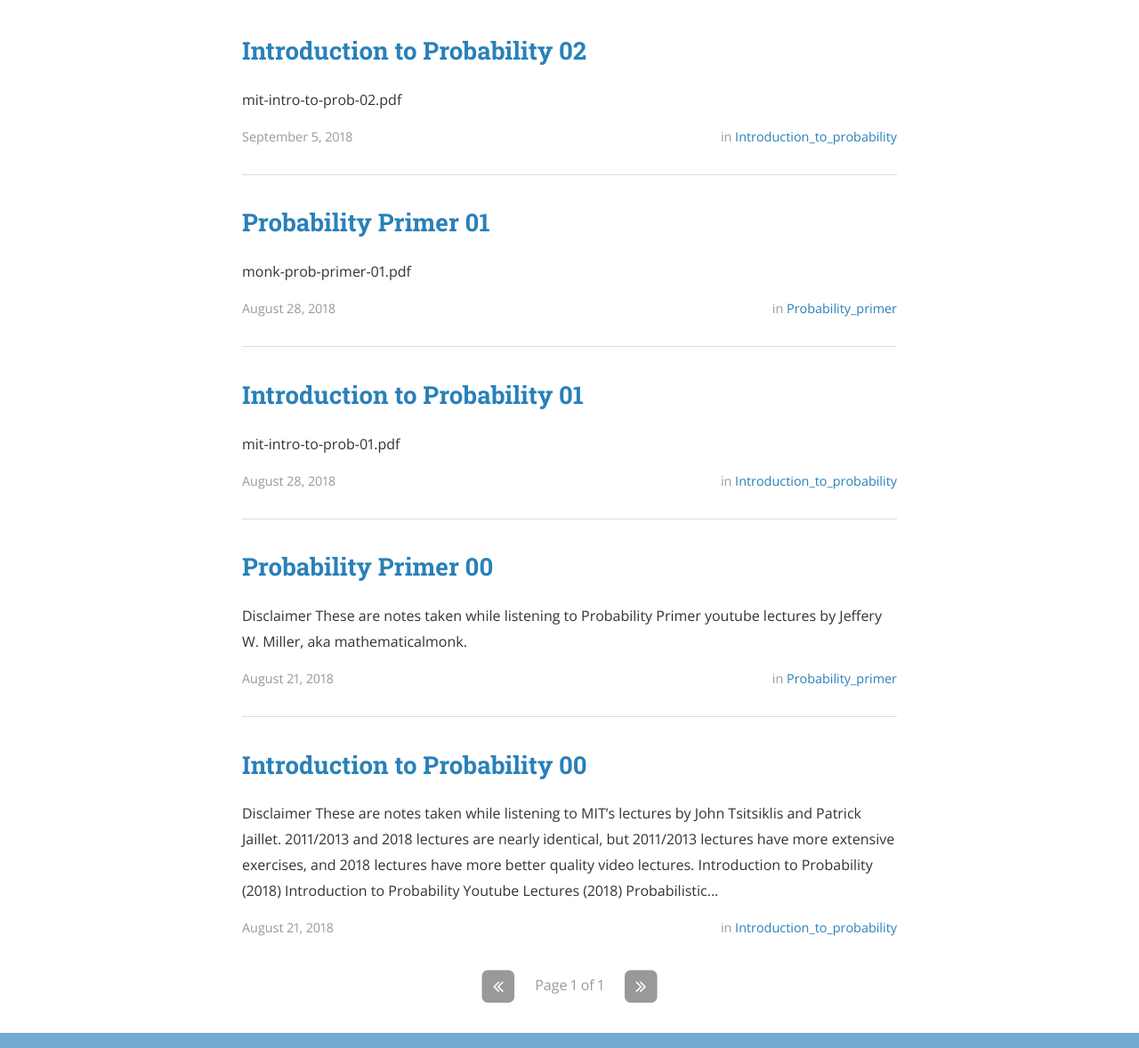
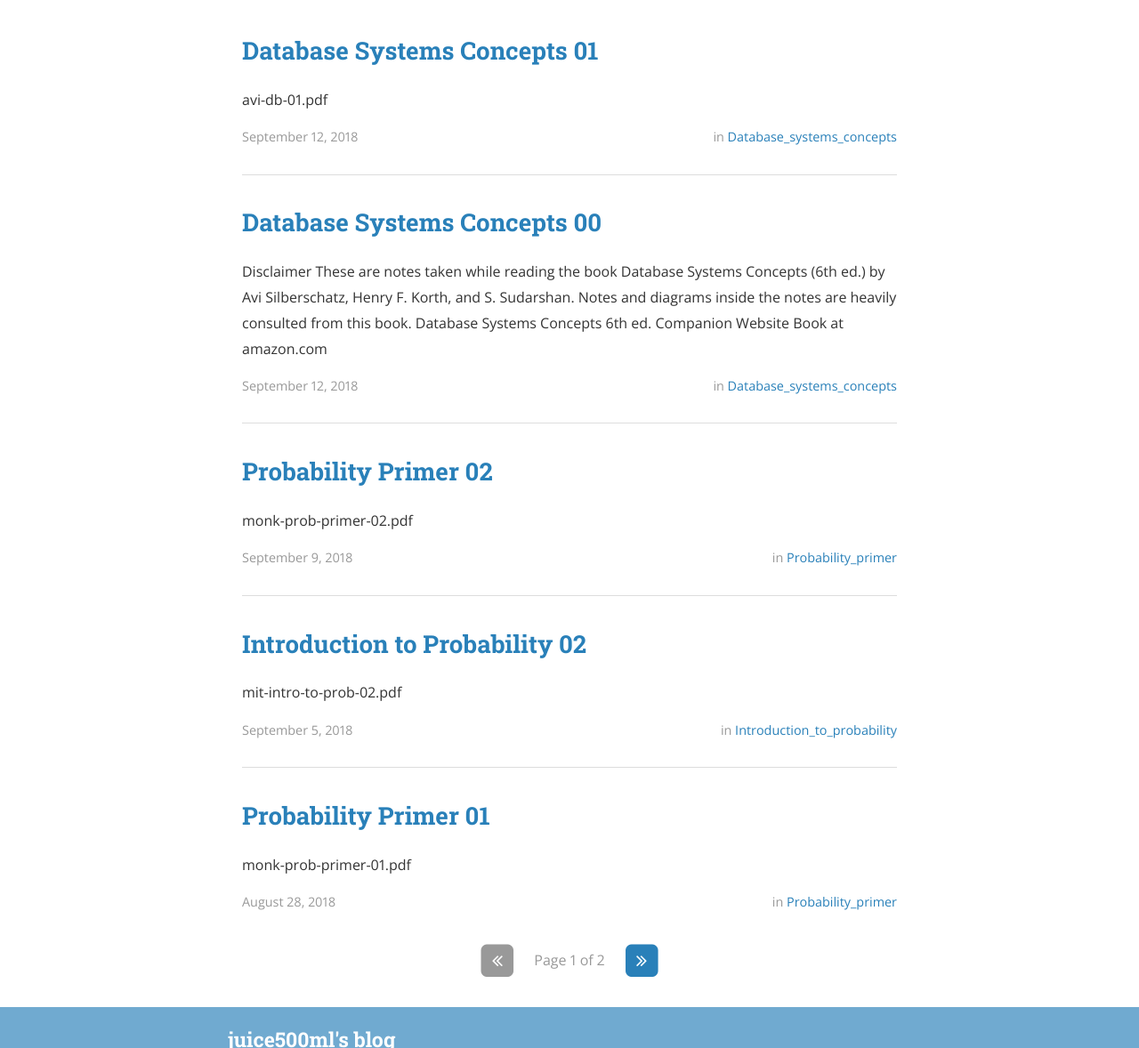
Before and after one commit to juice500ml/juice500ml.github.io, a Jekyll site: the page built from index.html, in a window 1280 px wide and 1400 px high, scrolled down 281 px. Shown: the part 222-1400 px from the top of the window at 89% size. Built offline with Jekyll 4.4.1, drawn with Linux system fonts in a browser that asks for light colours; nearby versions of some CDN libraries; the list of posts is cut into pages by our own code.

Commit message:
database systems concepts posts add

```diff
--- a/_config.yml
+++ b/_config.yml
@@ -35,11 +35,11 @@ future: true
 jekyll-archives:
   enabled:
     - categories
-    - tags
+#    - tags
   layout: 'archive'
   permalinks:
     category: '/category/:name/'
-    tag: '/tag/:name/'
+#    tag: '/tag/:name/'
 
 # Disqus comments
 # disqus_shortname: bencentra
@@ -54,6 +54,9 @@ descriptions:
 
   - cat: introduction_to_probability
     desc: "Notes took while listening to MIT's probability lectures."
+
+  - cat: database_systems_concepts
+    desc: "Notes took while reading Database Systems Concepts."
 
 # Social icons and sharing options
 #
--- /dev/null
+++ b/_posts/2018-09-12-avi-db-00.markdown
@@ -0,0 +1,13 @@
+---
+layout: post
+title:  "Database Systems Concepts 00"
+date:   2018-09-12 00:43:00
+author: Kwanghee Choi
+categories: database_systems_concepts
+---
+
+**Disclaimer**
+
+These are notes taken while reading the book Database Systems Concepts (6th ed.) by Avi Silberschatz, Henry F. Korth, and S. Sudarshan. Notes and diagrams inside the notes are heavily consulted from this book.
+- [Database Systems Concepts 6th ed. Companion Website](http://db-book.com/)
+- [Book at amazon.com](https://www.amazon.com/Database-Concepts-Abraham-Silberschatz-Professor/dp/0073523321/ref=sr_1_sc_1?ie=UTF8&qid=1536680864&sr=8-1-spell&keywords=database+sysetem+concepts+6th)
--- /dev/null
+++ b/_posts/2018-09-12-avi-db-01.markdown
@@ -0,0 +1,12 @@
+---
+layout: post
+title:  "Database Systems Concepts 01"
+date:   2018-09-12 00:50:00
+author: Kwanghee Choi
+categories: database_systems_concepts
+---
+
+[avi-db-01.pdf](/assets/pdfs/avi-db-01.pdf)
+<div width="100%" style="padding-bottom:130%; display:block; position: relative;">
+<object data="/assets/pdfs/avi-db-01.pdf" type="application/pdf" width="100%" height="100%" style="position:absolute;"/>
+</div>
```
Also changed, not shown: _posts/2018-09-09-monk-prob-primer-02.markdown (added, +12 -0 lines), 2 other files.
